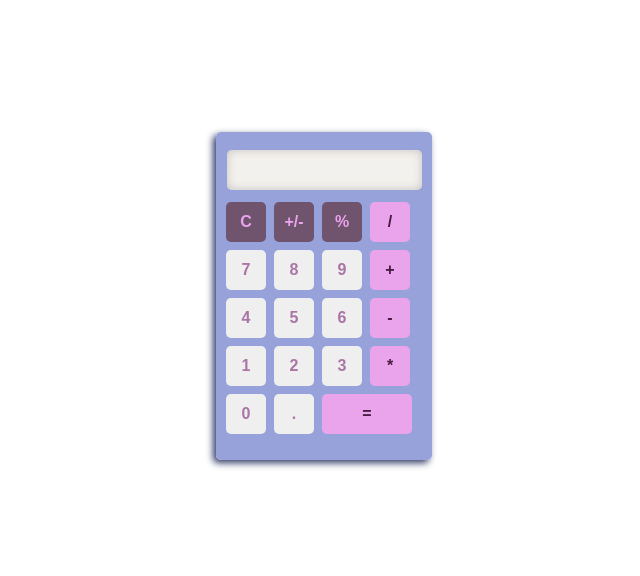
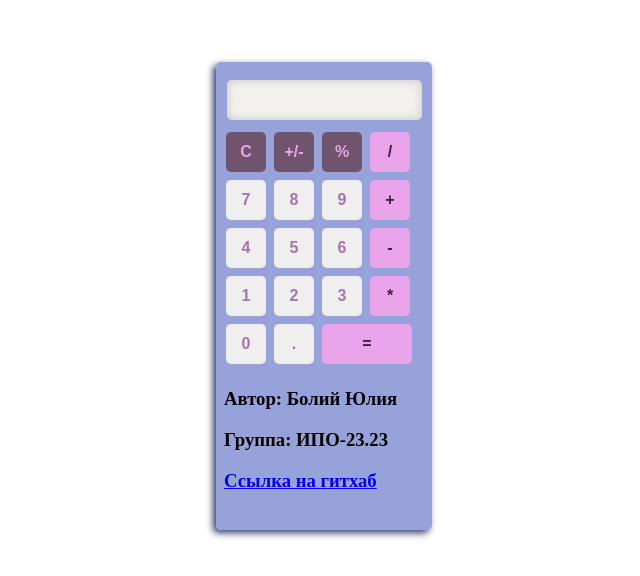
Before and after one commit to Lisichka-Ju/practica, a plain HTML site: page laba_1/calculator/main.html in a window 1280 px wide. Shown: the part 112-688 px from the top of the page, without its empty margins (84-724 px from the left). Drawn offline with Linux system fonts and the light colour scheme.

Commit message:
Update main.html

```diff
--- a/laba_1/calculator/main.html
+++ b/laba_1/calculator/main.html
@@ -1,7 +1,6 @@
 <!DOCTYPE html>
 <html lang="en">
 <head>
-
     <meta charset="UTF-8">
     <meta name="viewport" content="width=device-width, initial-scale=1.0">
     <title>Document</title>
@@ -38,12 +37,13 @@
                     <input class="btn digits" type="button" value="0">
                     <input class="btn digits" type="button" value=".">
                     <input class="btn ravnButton" type="button" value="=">
+                <h3 class="text">Автор: Болий Юлия</h3>
+                <h3 class="text">Группа: ИПО-23.23</h3>
+                <h3 class="text__btn"><a href="https://github.com/Lisichka-Ju/practica/tree/main">Ссылка на гитхаб</a></h3>
                 </div> <!-- блок с кнопками калькулятора. -->
 
             </form>
         </fieldset>
     </div>
-
 </body>
-
 </html>
```
